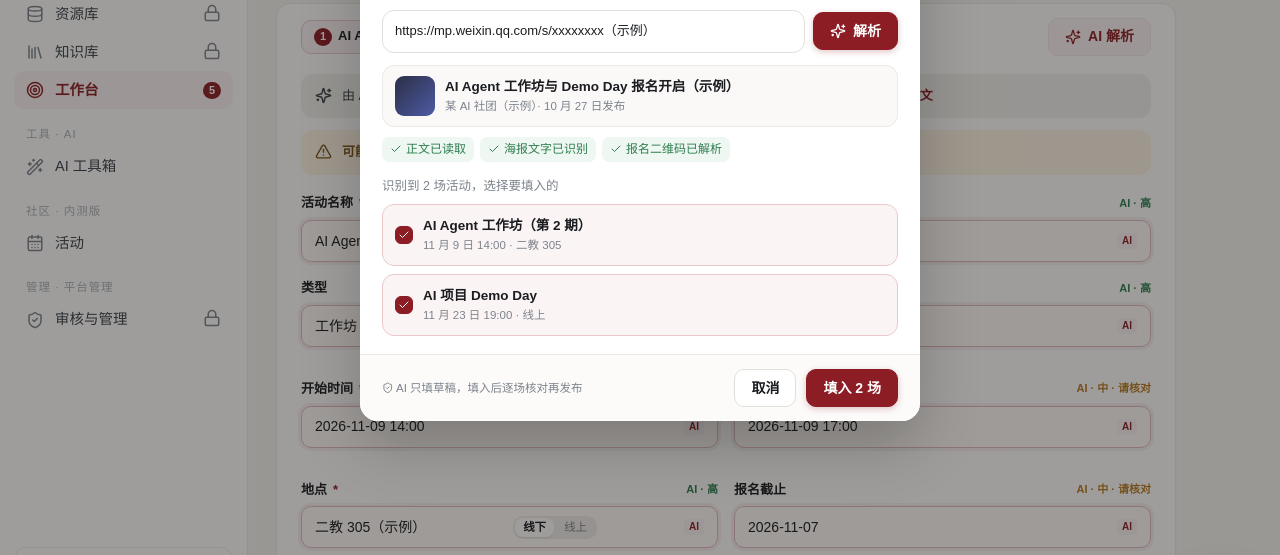
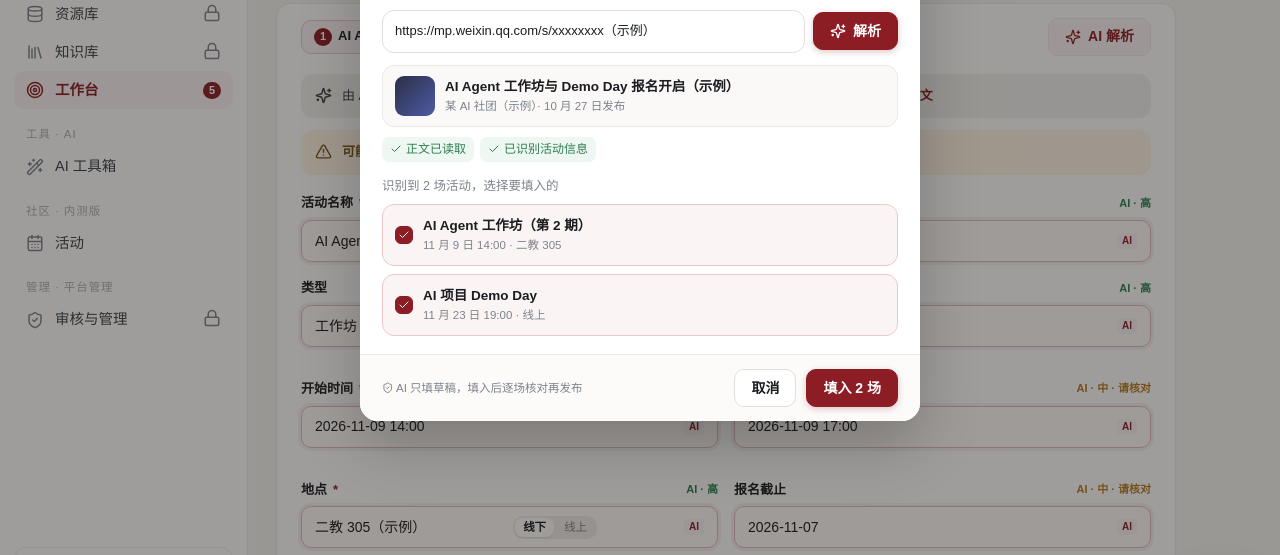
Before and after one commit to YuYuYuZero/pku-innovation-hub, a plain HTML site: page event_new.html in a window 1280 px wide. Both pictures are taken after a click on the element "AI 解析". Shown: the part 173-728 px from the top of the page. Drawn offline with Linux system fonts and the light colour scheme.

Commit message:
活动录入原型同步：公众号链接解析步骤改为与 app 一致（只抓正文，去掉未实现的海报/二维码识别）

```diff
--- a/event_new.html
+++ b/event_new.html
@@ -73,7 +73,7 @@
       <div class="seg rel" id="srcmode" style="margin-bottom:10px"><span class="mk" style="left:-10px;top:-10px">6</span><a class="on" data-s="link">公众号链接</a><a data-s="text">粘贴文字</a></div>
       <div class="row" style="gap:8px"><div class="src grow" id="src-link">https://mp.weixin.qq.com/s/xxxxxxxx（示例）</div><div class="src txt grow" id="src-text" hidden>把群里的活动通知粘贴到这里，可以一次粘贴多场……</div><span class="btn btn-p"><i class="ic" data-i="LuSparkles"></i>解析</span></div>
       <div class="art"><div class="th"></div><div class="grow"><div class="b" style="font-size:13.5px">AI Agent 工作坊与 Demo Day 报名开启（示例）</div><div class="xs muted">某 AI 社团（示例）· 10 月 27 日发布</div></div></div>
-      <div class="steps"><span><i class="ic" data-i="LuCheck"></i>正文已读取</span><span><i class="ic" data-i="LuCheck"></i>海报文字已识别</span><span><i class="ic" data-i="LuCheck"></i>报名二维码已解析</span></div>
+      <div class="steps"><span><i class="ic" data-i="LuCheck"></i>正文已读取</span><span><i class="ic" data-i="LuCheck"></i>已识别活动信息</span></div>
       <div class="rel" style="margin-top:14px"><span class="mk" style="left:-10px;top:-6px">7</span><div class="small muted">识别到 2 场活动，选择要填入的</div>
         <div class="fi on"><span class="ck"><i class="ic" data-i="LuCheck"></i></span><div class="grow"><div class="b" style="font-size:13.5px">AI Agent 工作坊（第 2 期）</div><div class="xs muted">11 月 9 日 14:00 · 二教 305</div></div></div>
         <div class="fi on"><span class="ck"><i class="ic" data-i="LuCheck"></i></span><div class="grow"><div class="b" style="font-size:13.5px">AI 项目 Demo Day</div><div class="xs muted">11 月 23 日 19:00 · 线上</div></div></div>
```
